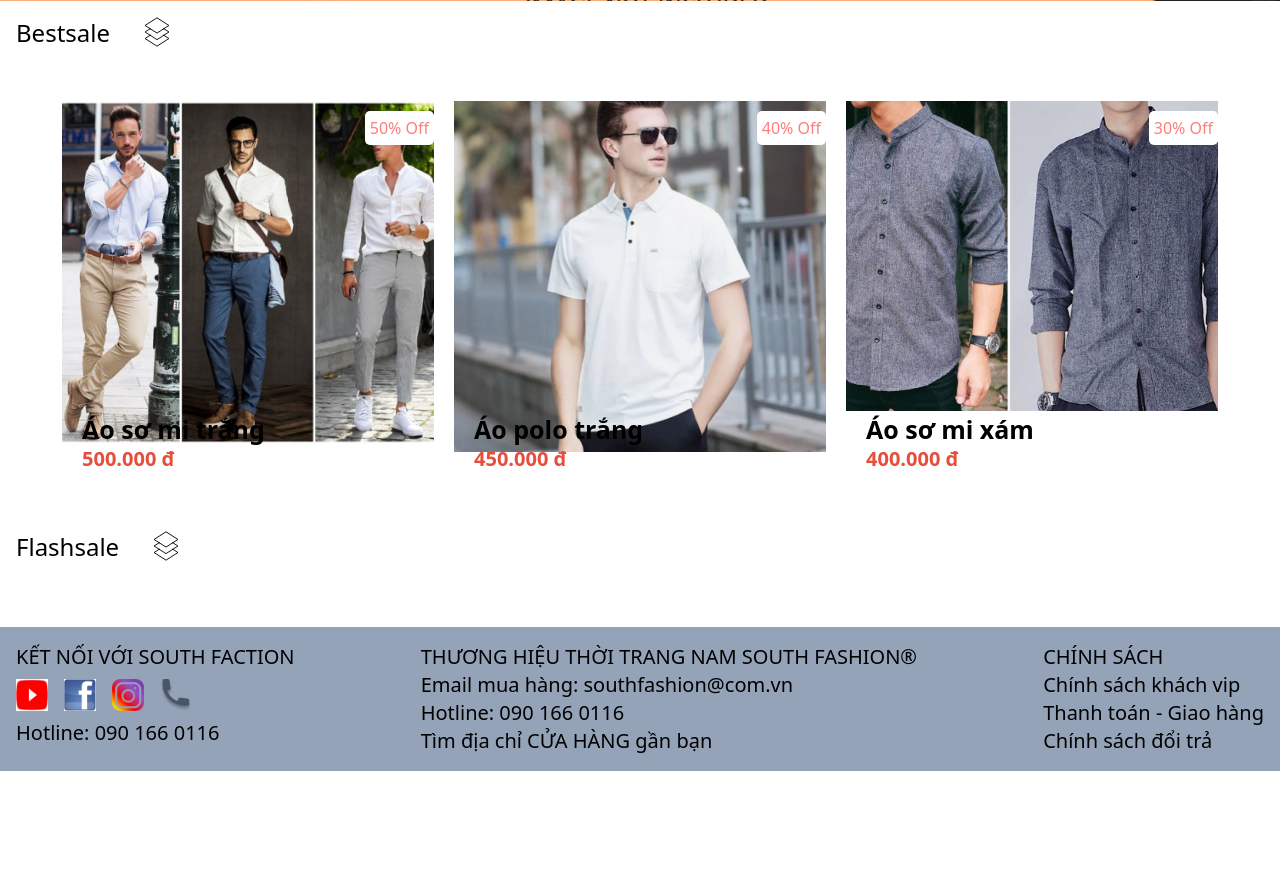
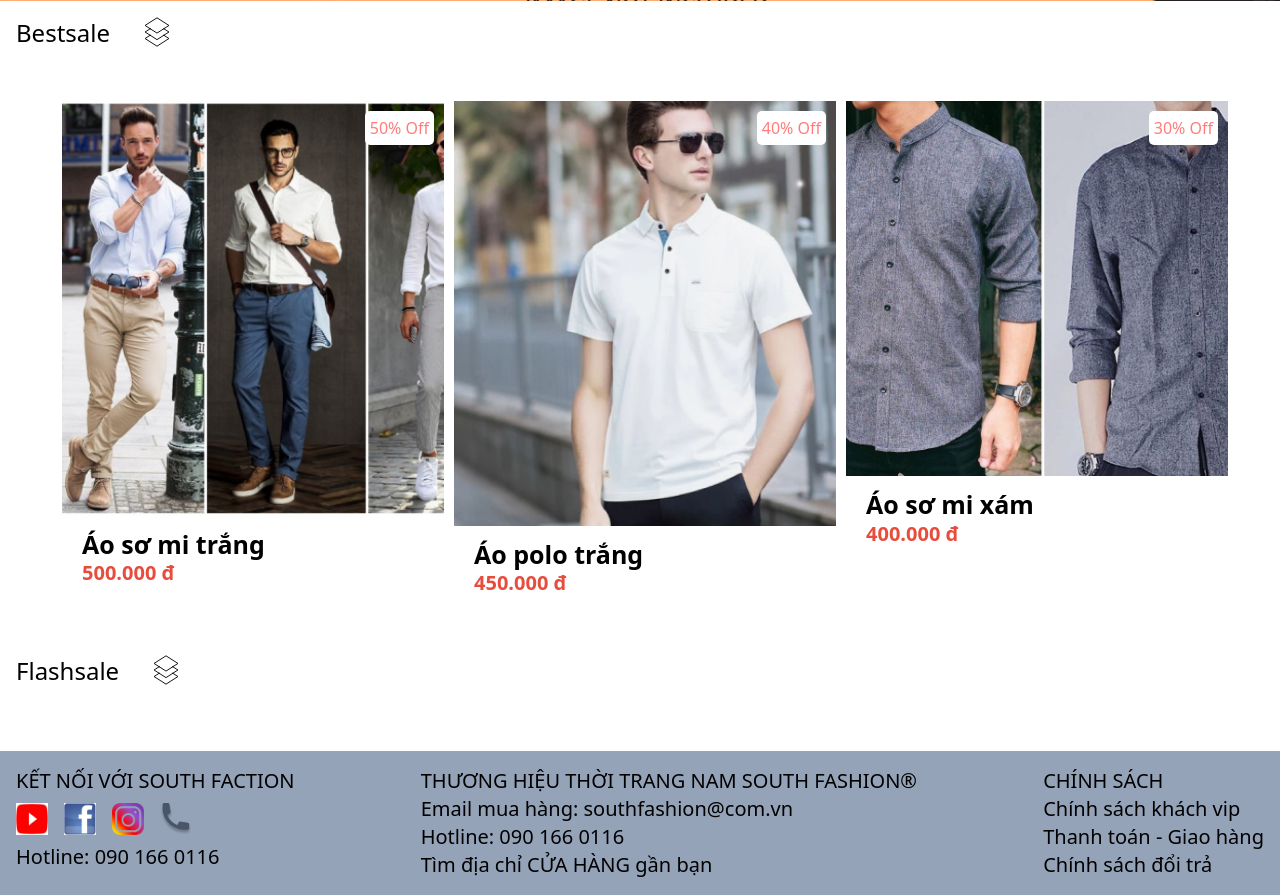
Before and after one commit to dannaph26950/du-an-mau-we17311-nhom-2, a PHP site: page /du-an-mau-we17311-nhom-2/site/sale.php in a window 1280 px wide. Shown: the part 600-1495 px from the top of the page. Before the commit the page ends 1371 px from the top, so only its background shows below. Run offline with PHP 8.4, Linux system fonts and the light colour scheme; data that the repository does not hold is empty; style sheets or scripts are compiled from the project's sources; some libraries are stand-ins or nearby versions.

Commit message:
html sale

```diff
--- a/content/css/input.css
+++ b/content/css/input.css
@@ -203,7 +203,7 @@
 .cart-btn {
     position: absolute;
     bottom: 10px;
-    left: 50%;
+    right: 30%;
     transform: translateX(-50%);
     padding: 10px;
     width: 30%;
@@ -338,7 +338,7 @@
 }
 
 .slider .cart .img {
-    height: 300px;
+    width: 450px;
     width: auto;
     display: grid;
 }
--- a/site/sale.php
+++ b/site/sale.php
@@ -116,9 +116,9 @@ $data = products_select_all();
 
             <div class="mx-auto container px-8 bg-white">
                 <div class="slider owl-carousel mx-auto py-4 ">
-                    <div class="cart">
-                        <div class="img">
-                            <img src="../content/img/sale.png" class=" w-full " alt="">
+                    <div class="cart w-[450px]">
+                        <div class="img w-full">
+                            <img src="../content/img/sale.png" class="w-full" alt="">
                         </div>
                         <div class="content">
                             <span class="discount-tag">50% off</span>
@@ -126,12 +126,12 @@ $data = products_select_all();
                                 Áo sơ mi trắng</div>
                             <div class="sub-title">
                                 500.000 đ</div>
-                            <button class="cart-btn">add to cart</button>
+                            <button class=" cart-btn">add to cart</button>
 
                         </div>
                     </div>
-                    <div class="cart ">
-                        <div class="img">
+                    <div class="cart w-[450px]">
+                        <div class="img w-full">
                             <img src="../content/img/sale 2.png" class=" w-full " alt="">
                         </div>
                         <div class="content ">
@@ -143,8 +143,8 @@ $data = products_select_all();
                             <button class="cart-btn">add to cart</button>
                         </div>
                     </div>
-                    <div class="cart">
-                        <div class="img">
+                    <div class="cart w-[450px]">
+                        <div class="img w-full">
                             <img src="../content/img/sale 3.png" class=" w-full " alt="">
                         </div>
                         <div class="content">
```
